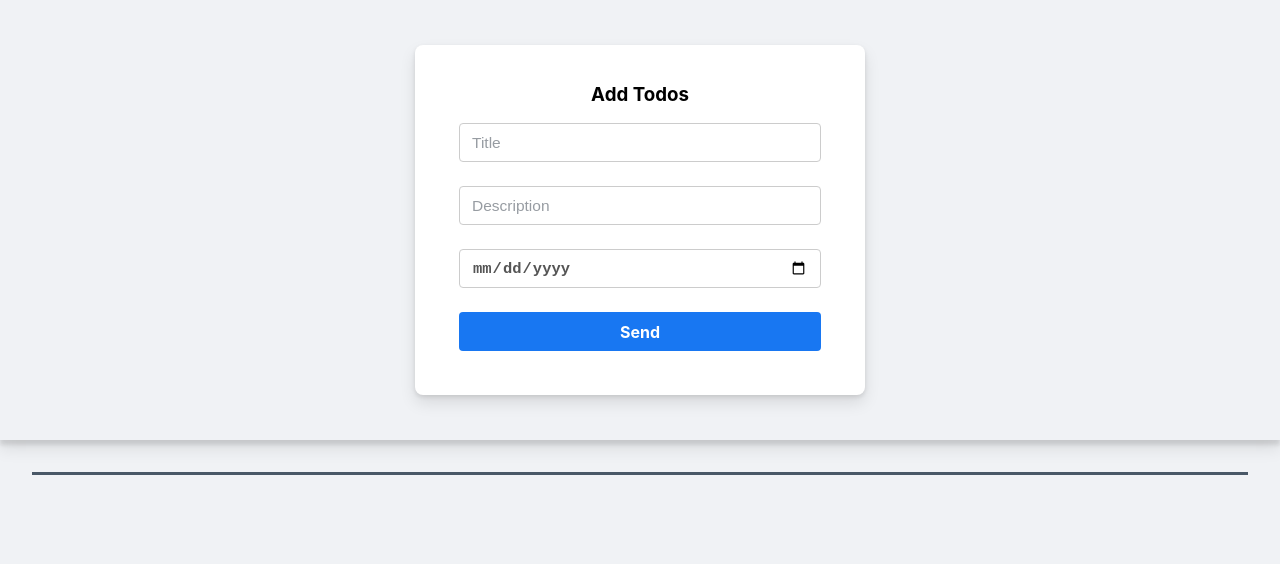
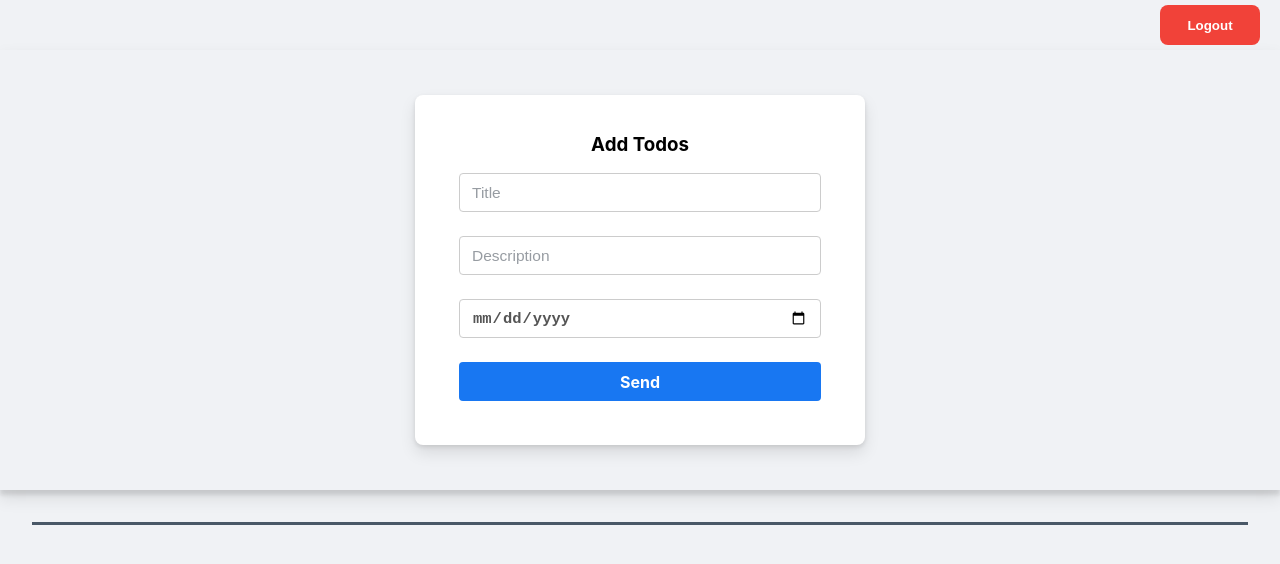
Before and after one commit to batyrbek0v/Registration-and-Login, a plain HTML site: page index.html in a window 1280 px wide. Shown: the top 564 px of the page. Drawn offline with Linux system fonts and the light colour scheme; no server answers.

Commit message:
added logout button and function for button

```diff
--- a/CSS/style.css
+++ b/CSS/style.css
@@ -173,3 +173,25 @@ body{
 .card_footer .edit{
     background-color: #52528C;
 }
+
+.logout_block{
+    height: 50px;
+    display: flex;
+    justify-content: flex-end;
+    align-items: center;
+}
+.logout_block .logout{
+    width: 100px;
+    height: 40px;
+    margin-right: 20px;
+    background-color: #F14239;
+    color: white;
+    font-weight: 600;
+    border-radius: 8px;
+    border: none;
+    outline: none;
+    cursor: pointer;
+}
+.logout:hover{
+    opacity: 0.8;
+}
--- a/JS/script.js
+++ b/JS/script.js
@@ -5,6 +5,7 @@ const $todo_date = document.querySelector('.todo_date')
 const $add_todo = document.querySelector('.add_todo')
 const $container = document.querySelector('.container')
 const $wrapper = document.querySelector('.wrapper')
+const $logout = document.querySelector('.logout')
 
 // DOM-ELEMENTS-END
 
@@ -181,22 +182,22 @@ $add_todo.addEventListener('click', e => {
   createTodos($todo_title.value, $todo_content.value, $todo_date.value)
 })
 
-// $logout.addEventListener('click', e => {
-//   e.preventDefault()
-//   $logout.disabled = true
+$logout.addEventListener('click', e => {
+  e.preventDefault()
+  $logout.disabled = true
 
-//   const refreshToken = localStorage.getItem('refreshToken')
+  const refreshToken = localStorage.getItem('refreshToken')
 
-//   requests.post(`${baseUrl}/logout`, '', refreshToken)
-//   .then(() => {
-//   localStorage.clear()
-//   window.open('../auth.html', '_self')
-//   })
-//   .finally(() => {
-//     $logout.disabled = false
-//   })
+  requests.post(`${baseUrl}/logout`, '', refreshToken)
+  .then(() => {
+  localStorage.clear()
+  window.open('../auth.html', '_self')
+  })
+  .finally(() => {
+    $logout.disabled = false
+  })
 
-// })
+})
 
 //  refreshToken
 
--- a/index.html
+++ b/index.html
@@ -8,6 +8,9 @@
 		<title>Todos</title>
 	</head>
 	<body>
+		<div class="logout_block">
+			<button class="logout">Logout</button>
+		</div>
 		<div class="todo_continer">
 			<div class="todo_card">
 				<div class="title">
```
